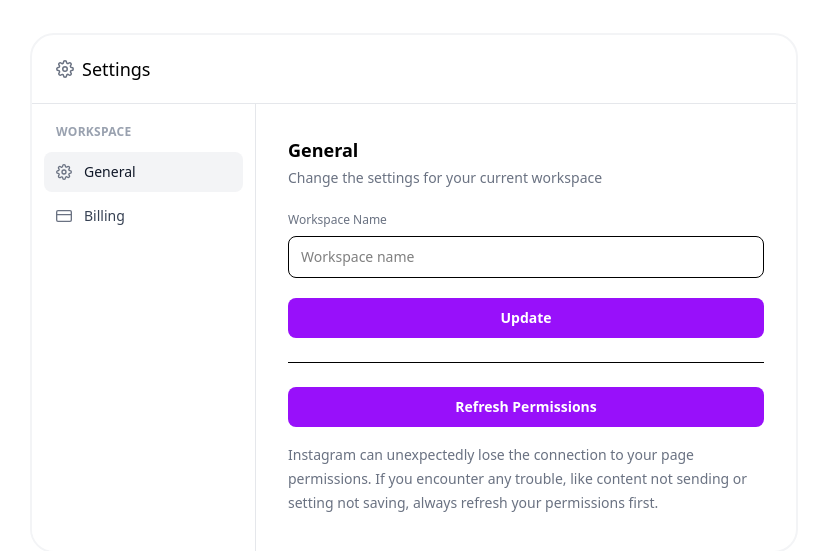
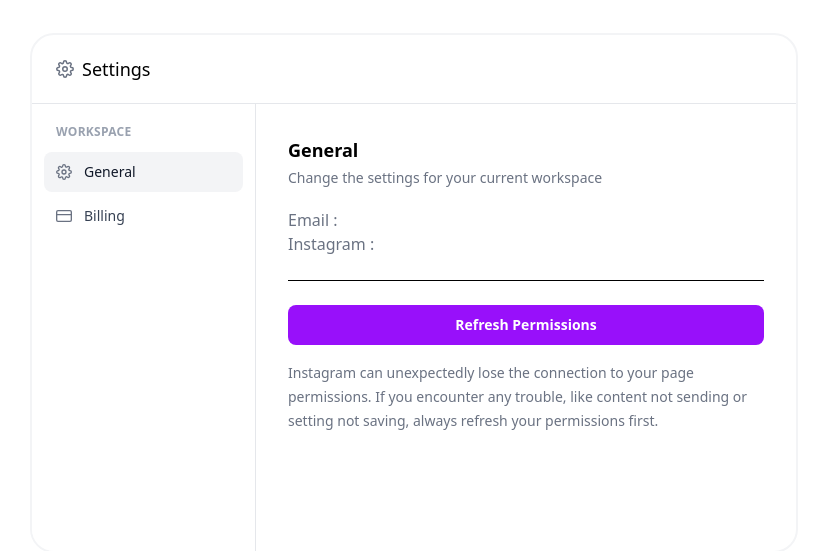
Before and after one commit to aadii-rawt/FUMA, a React (Vite) app in the folder client/: page /setting/general in a window 1280 px wide. Shown: the part 107-658 px from the top of the page, without its empty margins (226-1053 px from the left). Built offline with nearby package versions, Linux system fonts and the light colour scheme; no server answers.

Commit message:
refresh auth token

```diff
--- a/client/src/components/Subscription.tsx
+++ b/client/src/components/Subscription.tsx
@@ -7,12 +7,17 @@ import {
   FiUsers,
   FiClipboard,
 } from "react-icons/fi";
+import useUser from "../context/userContext";
 
-type Props = {
-  onClose: () => void;
-};
 
-export default function Subscription({onClose} : Props) {
+export default function Subscription() {
+
+  const { setShowSubscriptionModal,setIsPriceModalOpen } = useUser()
+
+  const onClose = () => {
+    setIsPriceModalOpen(true)
+    setShowSubscriptionModal(false)
+  }
   return (
     <div className="fixed inset-0 z-[100]">
       {/* dim */}
@@ -46,11 +51,11 @@ export default function Subscription({onClose} : Props) {
               Unlock your <span className="text-transparent bg-clip-text bg-gradient-to-r from-purple-600 to-fuchsia-600">Growth</span>
             </h2>
 
-            <p className="mt-2 text-sm text-yellow-600">
+            {/* <p className="mt-2 text-sm text-yellow-600">
               You’ve exceeded your free tier limits!
               <br />
               Don’t stop now—scale beyond the free tier
-            </p>
+            </p> */}
 
             {/* progress-ish bar */}
             <div className="mx-auto mt-5 h-2 w-full max-w-[420px] rounded-full bg-gray-200">
--- a/client/src/layout/Layout.tsx
+++ b/client/src/layout/Layout.tsx
@@ -18,7 +18,7 @@ export default function Layout() {
       </div>
 
       {isPriceModalOpen && <UpgradeModal />}
-      {showSubscriptionModal && <Subscription onClose={() => setShowSubscriptionModal(false)} />}
+      {showSubscriptionModal && <Subscription />}
       {/* <Subscription /> */}
     </div>
   );
--- a/client/src/pages/settings/General.tsx
+++ b/client/src/pages/settings/General.tsx
@@ -1,4 +1,12 @@
+import useUser from "../../context/userContext"
+
 export default function General() {
+  const { user } = useUser()
+
+  const refreshPermissions = async () => {
+    window.location.href = `${import.meta.env.VITE_API_BASE_URL}/instagram/connect`
+  }
+
   return (
     <section className="flex-1 p-6 lg:p-8">
 
@@ -8,28 +16,15 @@ export default function General() {
           Change the settings for your current workspace
         </p>
 
-                <label className="mt-6 block text-xs font-medium text-gray-500">
-                  Workspace Name
-                </label>
-                <input
-                //   value={name}
-                //   onChange={(e) => setName(e.target.value)}
-                  className="mt-2 w-full rounded-lg border px-3 py-2.5 text-sm outline-none focus:ring-2 focus:ring-purple-500/40"
-                  placeholder="Workspace name"
-                />
-
-                <button
-                  onClick={() => console.log("update:", name)}
-                  className="mt-5 w-full rounded-lg bg-purple-600 hover:bg-purple-600/90 text-white text-sm font-semibold py-2.5"
-                >
-                  Update
-                </button>
-
+        <div className="my-5">
+          <p className="text-gray-500"><span>Email : </span> {user?.email}</p>
+          <p className="text-gray-500"><span>Instagram : </span> {user?.username}</p>
+        </div>
         <hr className="my-6" />
 
         <button
-                  onClick={() => console.log("refresh permissions")}
-                  className="w-full rounded-lg bg-purple-600 hover:bg-purple-600/90 text-white text-sm font-semibold py-2.5"
+          onClick={refreshPermissions}
+          className="w-full cursor-pointer rounded-lg bg-purple-600 hover:bg-purple-600/90 text-white text-sm font-semibold py-2.5"
         >
           Refresh Permissions
         </button>
@@ -42,30 +37,6 @@ export default function General() {
         </p>
       </div>
 
-
-            {/* {tab === "members" && (
-              <div className="max-w-xl">
-                <h2 className="text-lg font-semibold">Members</h2>
-                <p className="mt-1 text-sm text-gray-500">
-                  Invite teammates and manage roles.
-                </p>
-                <div className="mt-6 rounded-xl border p-4 text-sm text-gray-500">
-                  Placeholder list — wire to your data later.
-                </div>
-              </div>
-            )} */}
-
-            {/* {tab === "billing" && (
-              <div className="max-w-xl">
-                <h2 className="text-lg font-semibold">Billing</h2>
-                <p className="mt-1 text-sm text-gray-500">
-                  Plan, invoices, and payment method.
-                </p>
-                <div className="mt-6 rounded-xl border p-4 text-sm text-gray-500">
-                  Billing details placeholder.
-                </div>
-              </div>
-            )} */}
     </section>
   )
 }
```
Lines whose indentation alone changed are shown as unchanged.
